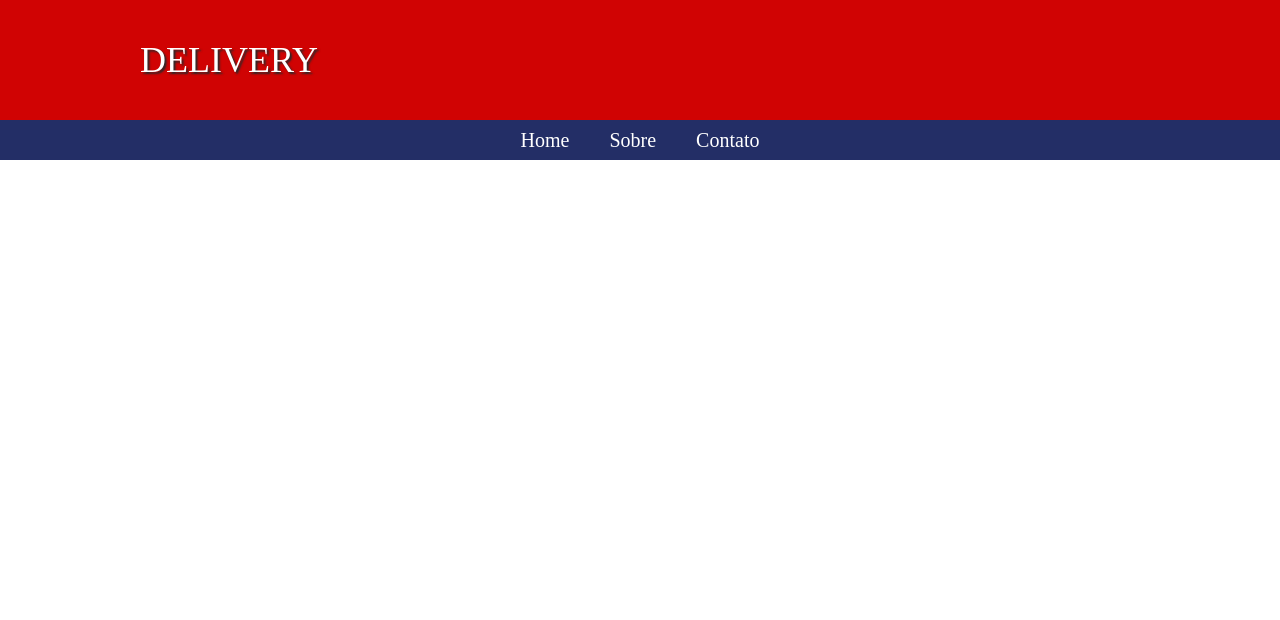
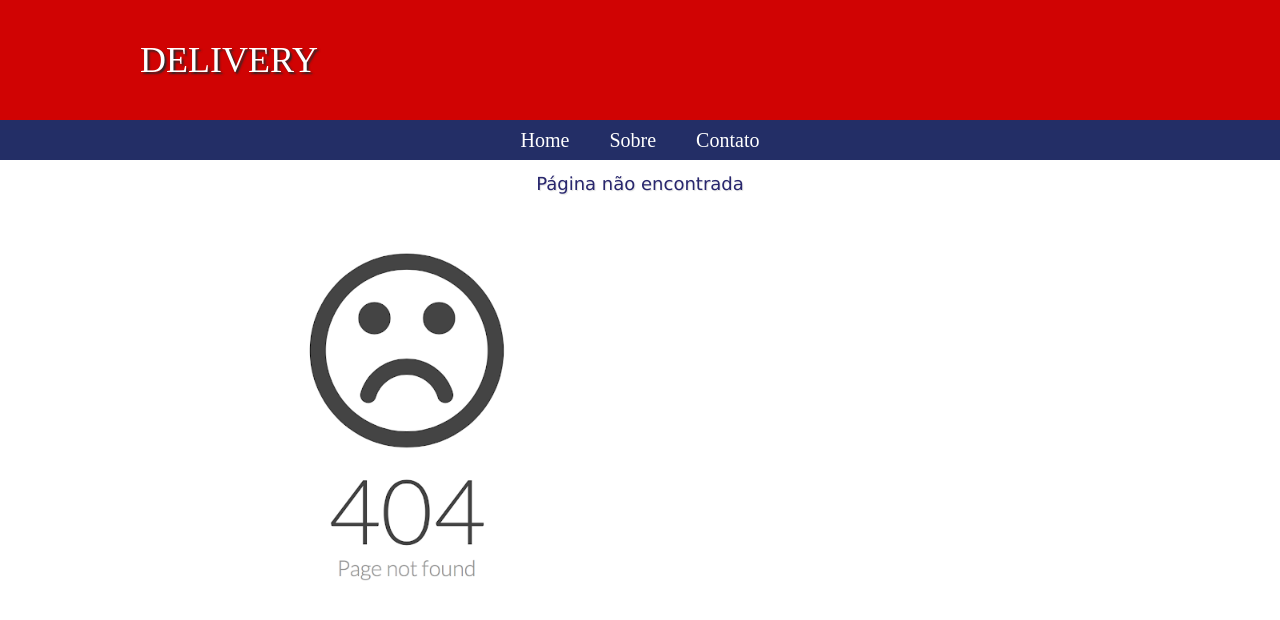
Before and after one commit to giovannirp/projetos-react, a React (Create React App) app in the folder delivery-full/: page /home in a window 1280 px wide. Shown: the top 620 px of the page. Built offline with nearby package versions, Linux system fonts and the light colour scheme.

Commit message:
feat: adicionando pagina 404

```diff
--- a/delivery-full/src/App.js
+++ b/delivery-full/src/App.js
@@ -5,6 +5,7 @@ import { BrowserRouter, Routes, Route } from "react-router-dom";
 import About from "./Pages/About";
 import Contato from "./Pages/Contato";
 import ProductDetails from "./Pages/ProductDetails";
+import NotFound from "./Pages/NotFound";
 
 function App() {
   return (
@@ -16,6 +17,7 @@ function App() {
           <Route path="/about" element={<About />} />
           <Route path="/contato" element={<Contato />} />
           <Route path="/products/:id" element={<ProductDetails />} />
+          <Route  path="*" element={<NotFound />} />
         </Routes>
       </BrowserRouter>
     </div>
--- /dev/null
+++ b/delivery-full/src/Pages/NotFound.js
@@ -0,0 +1,16 @@
+import React from "react";
+import "./NotFound.scss";
+import ImgNot from "../assets/img/404.PNG";
+
+export default function NotFound() {
+  return (
+    <main>
+      <div className="notFound">
+        <h1>Página não encontrada</h1>
+        <div className="contentnotFound">
+          <img src={ImgNot} alt="not found" />
+        </div>
+      </div>
+    </main>
+  );
+}
--- /dev/null
+++ b/delivery-full/src/Pages/NotFound.scss
@@ -0,0 +1,15 @@
+.notFound {
+  h1 {
+    margin-top: 15px;
+    font-size: 18px;
+    margin-bottom: 20px;
+    color: #28266d;
+    text-shadow: 1px 1px 1px #e1e1e1;
+    text-align: center;
+  }
+
+  .contentNotFound {
+    display: flex;
+    justify-content: center;
+  }
+}
```
Also changed, not shown: delivery-full/src/assets/img/404.PNG (added), 1 other file (tests, documents, lock files or other folders).
